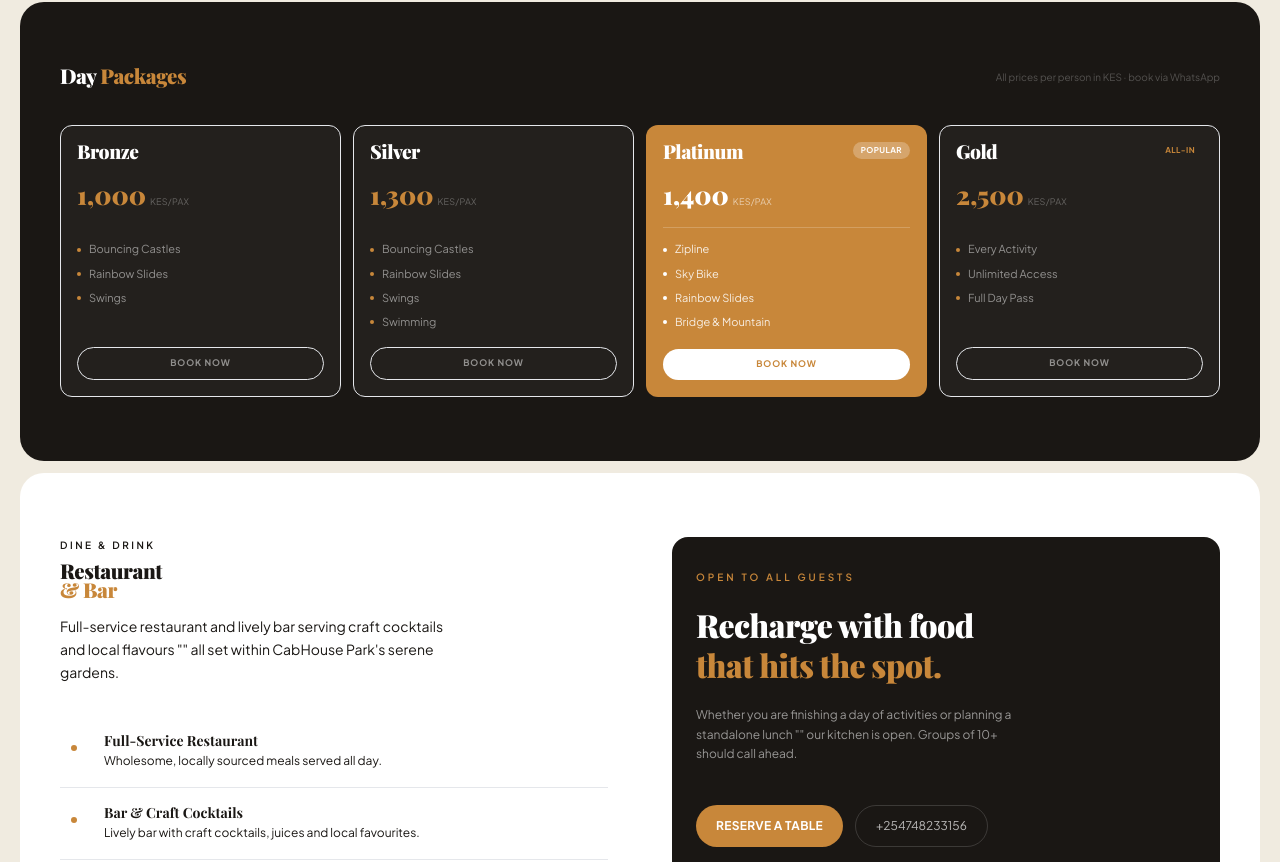
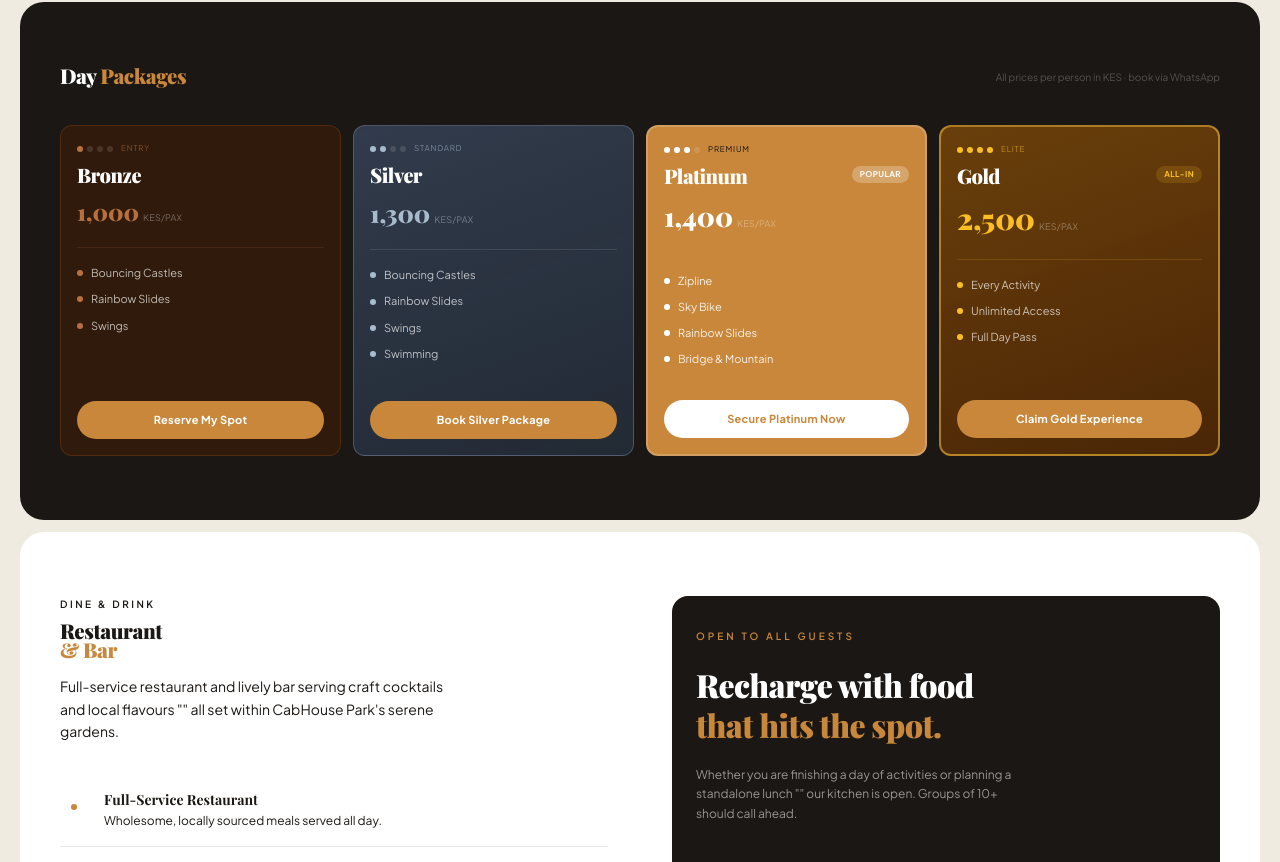
Before and after one commit to MdauCodes/cabhouse-frontend, a React (Vite) app: page /park in a window 1280 px wide. Shown: the part 2200-3062 px from the top of the page. Built offline with nearby package versions, Linux system fonts and the light colour scheme; a web font is replaced by a local one.

Commit message:
style(park): match packages cards to home page — tier dots, gradients, per-package CTAs

```diff
--- a/src/pages/ParkPage.tsx
+++ b/src/pages/ParkPage.tsx
@@ -17,20 +17,52 @@
 
 const PACKAGES = [
   {
-    name: 'Bronze', price: 1000, highlight: false, tag: null,
+    name: 'Bronze', price: 1000, tag: null, level: 1,
     activities: ['Bouncing Castles', 'Rainbow Slides', 'Swings'],
+    bg: 'rgba(68,30,4,0.55)',
+    border: '1px solid rgba(160,80,20,0.30)',
+    accent: '#B87040',
+    dot: '#B87040',
+    priceSize: 'clamp(1rem, 1.8vw, 1.5rem)',
+    solid: false,
+    cta: 'Reserve My Spot',
+    waMsg: "Hi CabHouse I'd like to book the Bronze Package at KES 1,000 per person.\n\nThis includes: Bouncing Castles, Rainbow Slides & Swings.\n\nPlease let me know your available dates and how many people I can bring. Thank you!",
   },
   {
-    name: 'Silver', price: 1300, highlight: false, tag: null,
+    name: 'Silver', price: 1300, tag: null, level: 2,
     activities: ['Bouncing Castles', 'Rainbow Slides', 'Swings', 'Swimming'],
+    bg: 'linear-gradient(160deg, rgba(60,75,100,0.70) 0%, rgba(40,55,75,0.60) 100%)',
+    border: '1px solid rgba(148,163,184,0.35)',
+    accent: '#A8BACE',
+    dot: '#A8BACE',
+    priceSize: 'clamp(1.1rem, 1.9vw, 1.6rem)',
+    solid: false,
+    cta: 'Book Silver Package',
+    waMsg: "Hi CabHouse I'd like to book the Silver Package at KES 1,300 per person.\n\nThis includes: Bouncing Castles, Rainbow Slides, Swings & Swimming.\n\nKindly confirm availability and any group rates if applicable. Looking forward to visiting!",
   },
   {
-    name: 'Platinum', price: 1400, highlight: true, tag: 'Popular',
+    name: 'Platinum', price: 1400, tag: 'Popular', level: 3,
     activities: ['Zipline', 'Sky Bike', 'Rainbow Slides', 'Bridge & Mountain'],
+    bg: 'var(--color-gold)',
+    border: '2px solid rgba(255,255,255,0.20)',
+    accent: '#fff',
+    dot: '#fff',
+    priceSize: 'clamp(1.2rem, 2.1vw, 1.75rem)',
+    solid: true,
+    cta: 'Secure Platinum Now',
+    waMsg: "Hi CabHouse I'd like to book the Platinum Package at KES 1,400 per person - your most popular pick!\n\nThis includes: Zipline, Sky Bike, Rainbow Slides & Bridge & Mountain.\n\nPlease share available dates and whether group bookings receive any discount. Excited to experience this!",
   },
   {
-    name: 'Gold', price: 2500, highlight: false, tag: 'All-In',
+    name: 'Gold', price: 2500, tag: 'All-In', level: 4,
     activities: ['Every Activity', 'Unlimited Access', 'Full Day Pass'],
+    bg: 'linear-gradient(160deg, rgba(120,70,10,0.85) 0%, rgba(80,40,5,0.90) 100%)',
+    border: '2px solid rgba(250,190,60,0.55)',
+    accent: '#FBBF24',
+    dot: '#FBBF24',
+    priceSize: 'clamp(1.3rem, 2.3vw, 2rem)',
+    solid: false,
+    cta: 'Claim Gold Experience',
+    waMsg: "Hi CabHouse I'm interested in the Gold All-In Package at KES 2,500 per person - the full experience!\n\nThis covers: Every Activity, Unlimited Access & a Full Day Pass.\n\nI'd like to plan an unforgettable day out. Please confirm available dates, group size options, and anything I should know before arrival. Can't wait!",
   },
 ]
 
@@ -180,7 +212,6 @@
 }
 
 function PackagesSection() {
-  useMediaUrl('hero-2')
   const { ref, inView } = useInView()
 
   return (
@@ -203,57 +234,67 @@
 
         <div className="grid grid-cols-2 lg:grid-cols-4 gap-3">
           {PACKAGES.map(pkg => (
-            <a
-              key={pkg.name}
-              href={`https://wa.me/${SITE.contact.whatsapp.replace('+', '')}?text=${encodeURIComponent(`Hi, I'd like to book the ${pkg.name} Package at CabHouse Park`)}`}
-              target="_blank" rel="noopener noreferrer"
-              className={`rounded-xl flex flex-col p-4 border transition-all duration-200 group ${
-                pkg.highlight
-                  ? 'bg-brand-gold border-transparent'
-                  : 'bg-white/[0.04] border-white/8 hover:border-brand-gold/40'
-              }`}
+            <div key={pkg.name}
+              className="rounded-xl flex flex-col relative overflow-hidden"
+              style={{ background: pkg.bg, border: pkg.border }}
             >
-              <div className="flex items-start justify-between mb-3">
+              <div className="p-3 sm:p-4 pb-2 flex-shrink-0">
+                <div className="flex items-center gap-1 mb-2.5">
+                  {[1,2,3,4].map(n => (
+                    <span key={n} className="w-1.5 h-1.5 rounded-full"
+                      style={{ backgroundColor: n <= pkg.level ? pkg.accent : 'rgba(255,255,255,0.12)' }} />
+                  ))}
+                  <span className="ml-1 font-body text-[8px] uppercase tracking-widest"
+                    style={{ color: `${pkg.accent}99` }}>
+                    {pkg.level === 1 ? 'Entry' : pkg.level === 2 ? 'Standard' : pkg.level === 3 ? 'Premium' : 'Elite'}
+                  </span>
+                </div>
+                <div className="flex items-start justify-between mb-2">
                   <h3 className="font-display font-black text-white leading-none"
-                  style={{ fontSize: 'clamp(1rem, 1.6vw, 1.2rem)' }}>
+                    style={{ fontSize: 'clamp(0.9rem, 1.6vw, 1.25rem)' }}>
                     {pkg.name}
                   </h3>
                   {pkg.tag && (
-                  <span className={`text-[8px] font-body font-bold uppercase tracking-wider px-2 py-0.5 rounded-full flex-shrink-0 ml-2 ${
-                    pkg.highlight ? 'bg-white/25 text-white' : 'bg-brand-gold/20 text-brand-gold'
-                  }`}>{pkg.tag}</span>
+                    <span className="text-[8px] font-body font-bold uppercase tracking-wider px-2 py-0.5 rounded-full flex-shrink-0 ml-2"
+                      style={{ background: pkg.solid ? 'rgba(255,255,255,0.25)' : `${pkg.accent}28`, color: pkg.accent }}>
+                      {pkg.tag}
+                    </span>
                   )}
                 </div>
-
-              <div className="flex items-baseline gap-1 mb-3">
-                <span className={`font-display font-black ${pkg.highlight ? 'text-white' : 'text-brand-gold'}`}
-                  style={{ fontSize: 'clamp(1.2rem, 2vw, 1.6rem)' }}>
+                <div className="flex items-baseline gap-1">
+                  <span className="font-display font-black" style={{ fontSize: pkg.priceSize, color: pkg.accent }}>
                     {pkg.price.toLocaleString()}
                   </span>
-                <span className={`font-body text-[9px] uppercase tracking-wide ${pkg.highlight ? 'text-white/60' : 'text-white/30'}`}>
-                  KES/pax
-                </span>
+                  <span className="font-body text-[9px] uppercase tracking-wide text-white/35">KES/pax</span>
+                </div>
               </div>
 
-              <div className={`h-px mb-3 ${pkg.highlight ? 'bg-white/20' : 'bg-white/6'}`} />
+              <div className="mx-3 sm:mx-4 h-px flex-shrink-0" style={{ backgroundColor: `${pkg.accent}28` }} />
 
-              <ul className="space-y-1.5 flex-1 mb-4">
-                {pkg.activities.map(act => (
-                  <li key={act} className={`flex items-center gap-2 font-body text-[11px] ${pkg.highlight ? 'text-white/85' : 'text-white/50'}`}>
-                    <span className={`w-1 h-1 rounded-full flex-shrink-0 ${pkg.highlight ? 'bg-white' : 'bg-brand-gold'}`} />
-                    {act}
+              <ul className="p-3 sm:p-4 space-y-2 flex-1">
+                {pkg.activities.map(a => (
+                  <li key={a} className="flex items-center gap-2 font-body text-[10px] sm:text-[11px]"
+                    style={{ color: pkg.solid ? 'rgba(255,255,255,0.88)' : 'rgba(255,255,255,0.70)' }}>
+                    <span className="w-1.5 h-1.5 rounded-full flex-shrink-0" style={{ backgroundColor: pkg.dot }} />
+                    {a}
                   </li>
                 ))}
               </ul>
 
-              <span className={`text-center text-[9px] font-body font-bold tracking-widest uppercase py-2 rounded-full transition-all duration-200 ${
-                pkg.highlight
-                  ? 'bg-white text-brand-gold'
-                  : 'bg-white/6 text-white/50 group-hover:bg-brand-gold group-hover:text-white border border-white/8'
-              }`}>
-                Book Now
-              </span>
+              <div className="p-3 sm:p-4 pt-0 flex-shrink-0">
+                <a
+                  href={`https://wa.me/${SITE.contact.whatsapp.replace('+', '')}?text=${encodeURIComponent(pkg.waMsg)}`}
+                  target="_blank" rel="noopener noreferrer"
+                  className="block text-center font-body font-bold tracking-wide py-2.5 rounded-full transition-all duration-200 hover:opacity-90"
+                  style={{
+                    fontSize: 'clamp(8px, 1.1vw, 11px)',
+                    background: pkg.solid ? '#fff' : 'var(--color-gold)',
+                    color: pkg.solid ? 'var(--color-gold)' : '#fff',
+                  }}>
+                  {pkg.cta}
                 </a>
+              </div>
+            </div>
           ))}
         </div>
       </div>
```
Lines whose indentation alone changed are shown as unchanged.
